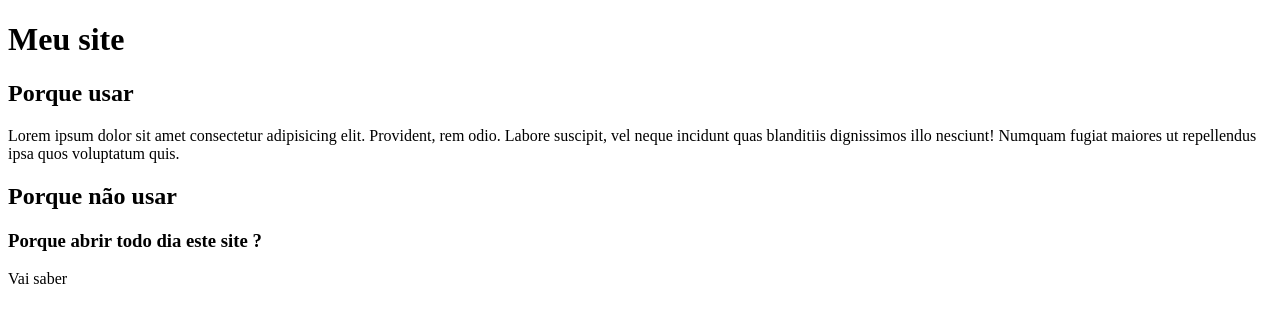
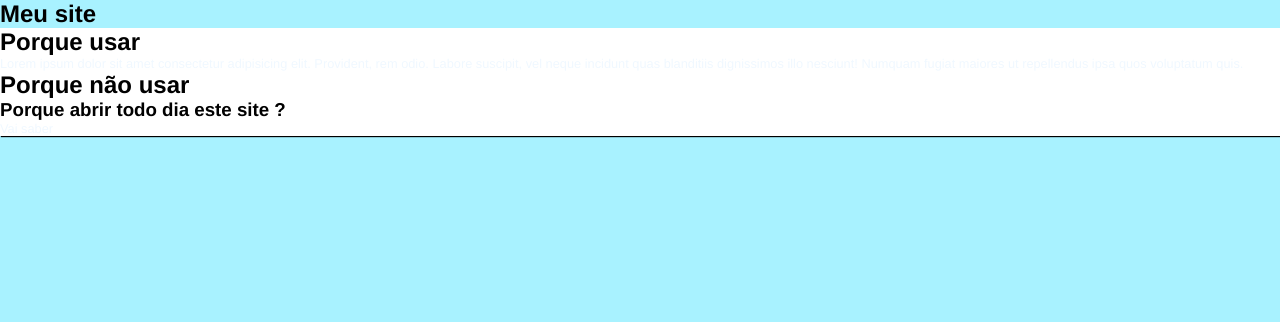
Before and after one commit to Igormeu/Projeto-html, a plain HTML site: page Site/index.html in a window 1280 px wide. Drawn offline with Linux system fonts and the light colour scheme.

Commit message:
Apliquei alguns estilos

```diff
--- /dev/null
+++ b/Site/estilos/style.css
@@ -0,0 +1,31 @@
+*{
+    box-sizing: border-box;
+    margin: 0;
+    border: 0;
+}
+
+body{
+    font-family: 'Franklin Gothic Medium', 'Arial Narrow', Arial, sans-serif;
+    font-size: 1rem;
+    color: #000;
+    background-color: #a8f2ff;
+}
+
+.conteiner{
+    display: flex;
+    flex-direction: column;
+    margin: 0 auto;
+    background: #fff;
+    box-shadow: 1px 1px 1px #000;
+}
+
+#titulo{
+    font-size: 1.5rem;
+    font-weight: 600;
+}
+
+.text{
+    font-size: 0.8rem;
+    color: aliceblue;
+    font-weight: 400;
+}
--- a/Site/index.html
+++ b/Site/index.html
@@ -3,16 +3,18 @@
 <head>
     <meta charset="UTF-8">
     <meta name="viewport" content="width=device-width, initial-scale=1.0">
+    <link rel="stylesheet" href="estilos/style.css">
     <title>Teste Site</title>
 </head>
 <body>
-    <h1>Meu site</h1>
-    <h2>Porque usar</h2>
-    <p>Lorem ipsum dolor sit amet consectetur adipisicing elit. Provident, rem odio. Labore suscipit, vel neque incidunt quas blanditiis dignissimos illo nesciunt! Numquam fugiat maiores ut repellendus ipsa quos voluptatum quis.</p>
-    <h2>Porque não usar</h2>
-    <p></p>
-
-    <h3>Porque abrir todo dia este site ?</h3>
-    <p>Vai saber</p>
+    <h1 id="titulo">Meu site</h1>
+    <section class="conteiner">
+        <h2 class="titulo2">Porque usar</h2>
+            <p class="text">Lorem ipsum dolor sit amet consectetur adipisicing elit. Provident, rem odio. Labore suscipit, vel neque incidunt quas blanditiis dignissimos illo nesciunt! Numquam fugiat maiores ut repellendus ipsa quos voluptatum quis.</p>
+        <h2 class="titulo2">Porque não usar</h2>
+            <p class="text"></p>
+        <h3 class="titulo3">Porque abrir todo dia este site ?</h3>
+            <p class="text">Vai saber</p>
+    </section>
 </body>
 </html>
```
